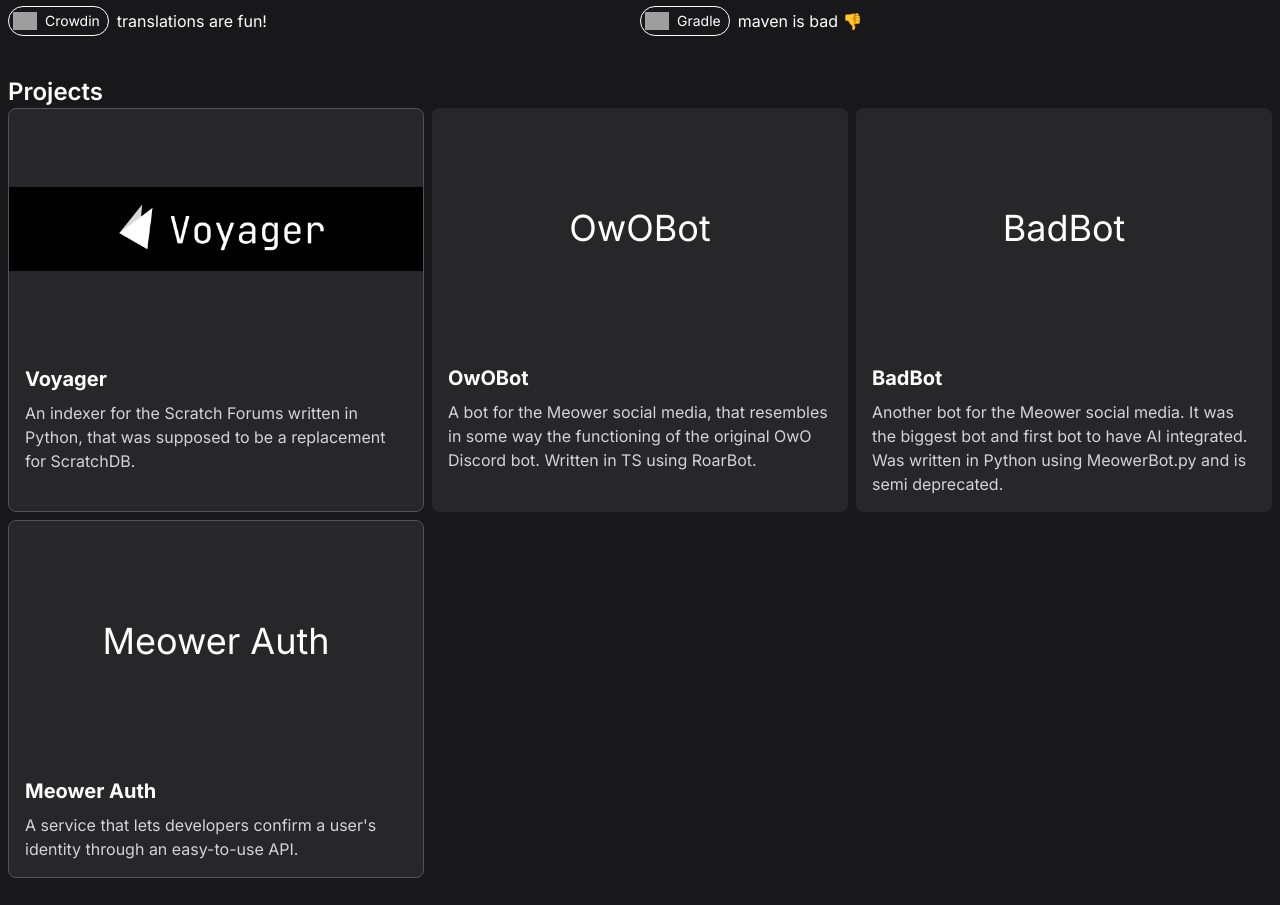
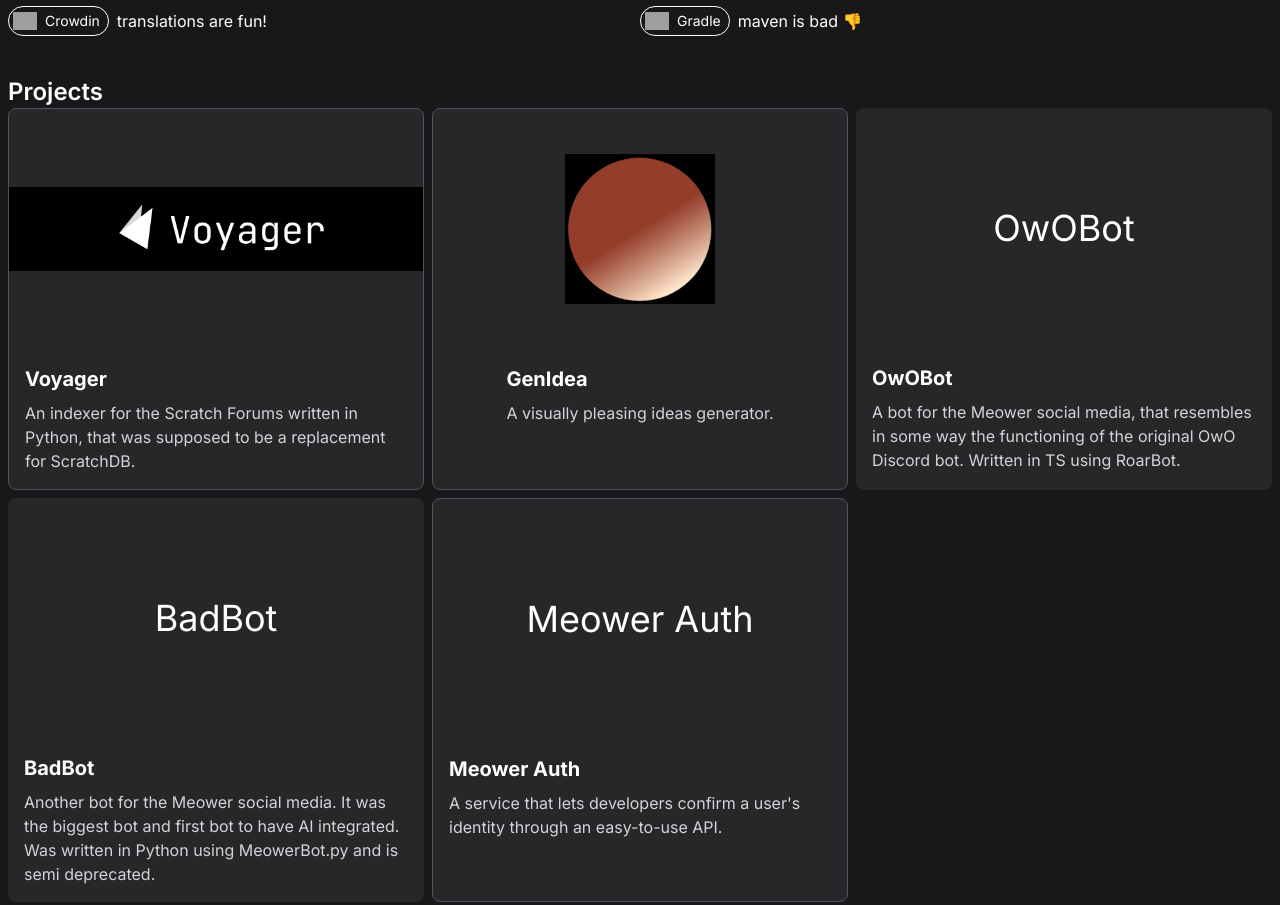
Before and after one commit to NotFenixio/notfenixio.github.io, a React (Vite) app: page / in a window 1280 px wide. Shown: the part 1296-2201 px from the top of the page. Built offline with nearby package versions, Linux system fonts and the light colour scheme; grey boxes are pictures that could not be loaded.

Commit message:
add genidea to projects

```diff
--- a/src/components/MainContent.tsx
+++ b/src/components/MainContent.tsx
@@ -231,6 +231,12 @@ export function MainContent() {
             link="https://github.com/SnarpleDev/Voyager/"
           />
           <Project
+            name="GenIdea"
+            image="./media/images/genidea.png"
+            link="https://notfenixio.is-a.dev/GenIdea/"
+            description="A visually pleasing ideas generator."
+          />
+          <Project
             name="OwOBot"
             description="A bot for the Meower social media, that resembles in some way the functioning of the original OwO Discord bot. Written in TS using RoarBot."
           />
```
Also changed, not shown: public/media/images/genidea.png (added).
